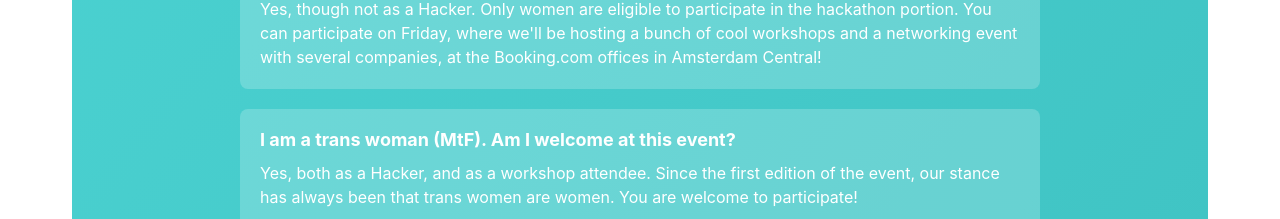
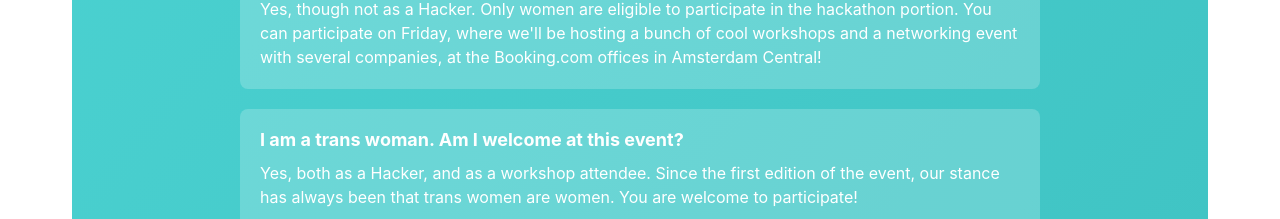
Before and after one commit to Hack4Her-NL/Hack4Her, a SvelteKit app: page /information in a window 1280 px wide. Shown: the part 4817-5036 px from the top of the page. Built offline with nearby package versions, Linux system fonts and the light colour scheme.

Commit message:
Fix FAQ wording

```diff
--- a/src/routes/information/+page.svelte
+++ b/src/routes/information/+page.svelte
@@ -37,7 +37,7 @@
       answer: 'Yes, though not as a Hacker. Only women are eligible to participate in the hackathon portion. You can participate on Friday, where we\'ll be hosting a bunch of cool workshops and a networking event with several companies, at the Booking.com offices in Amsterdam Central!'
     },
     {
-      question: 'I am a trans woman (MtF). Am I welcome at this event?',
+      question: 'I am a trans woman. Am I welcome at this event?',
       answer: 'Yes, both as a Hacker, and as a workshop attendee. Since the first edition of the event, our stance has always been that trans women are women. You are welcome to participate!'
     }
   ];
```
